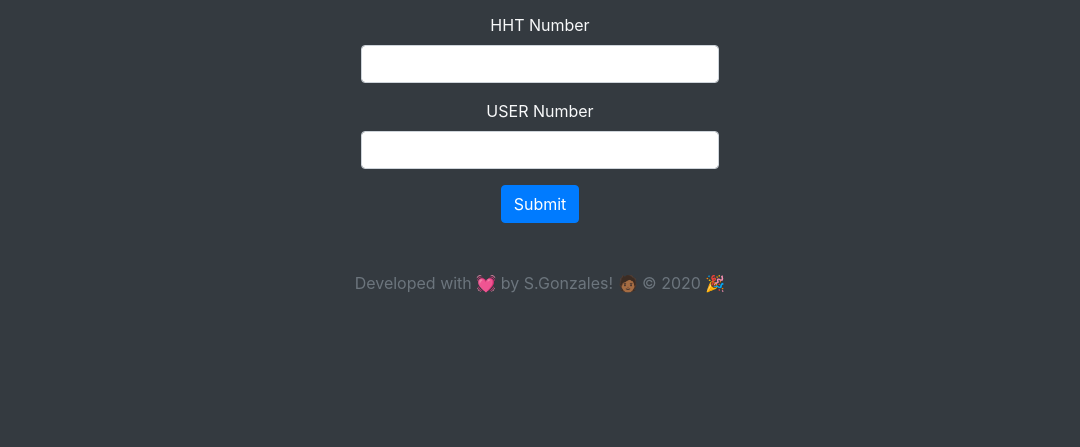
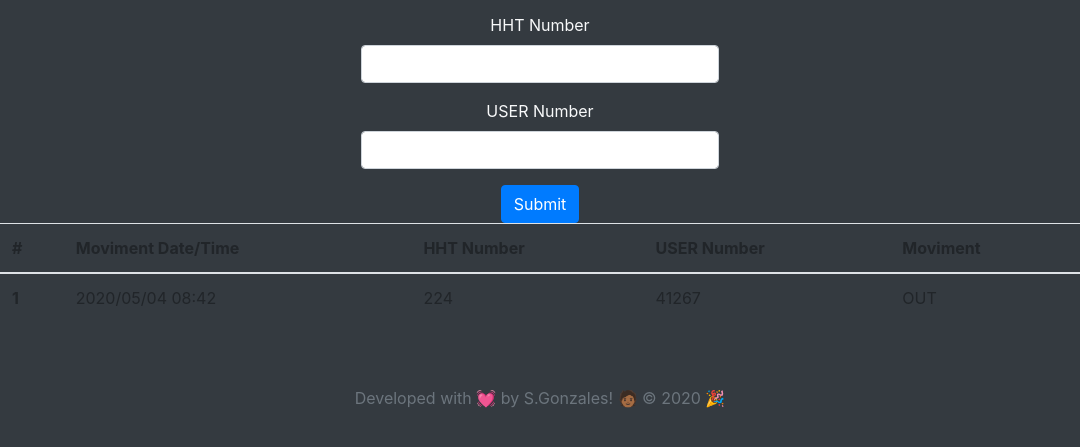
Before and after one commit to stgonzales/hht-lending, an Electron app: page index.html in a window 1080 px wide. Shown: the part 117-564 px from the top of the page. Drawn offline with nearby package versions, Linux system fonts and the light colour scheme.

Commit message:
Page design with bootstrap

```diff
--- a/index.html
+++ b/index.html
@@ -34,6 +34,27 @@
         </div>
     </div>
 
+    <table class="table">
+        <thead>
+            <tr>
+                <th scope="col">#</th>
+                <th scope="col">Moviment Date/Time</th>
+                <th scope="col">HHT Number</th>
+                <th scope="col">USER Number</th>
+                <th scope="col">Moviment</th>
+            </tr>
+        </thead>
+        <tbody>
+            <tr>
+                <th scope="row">1</th>
+                <td>2020/05/04 08:42</td>
+                <td>224</td>
+                <td>41267</td>
+                <td>OUT</td>
+            </tr>
+        </tbody>
+    </table>
+
     <footer class="footer pt-5">
         <div class="text-center">
           <span class="text-muted">Developed with &#128147; by S.Gonzales! &#129489;&#127998; &copy; <script type="text/javascript">
```
